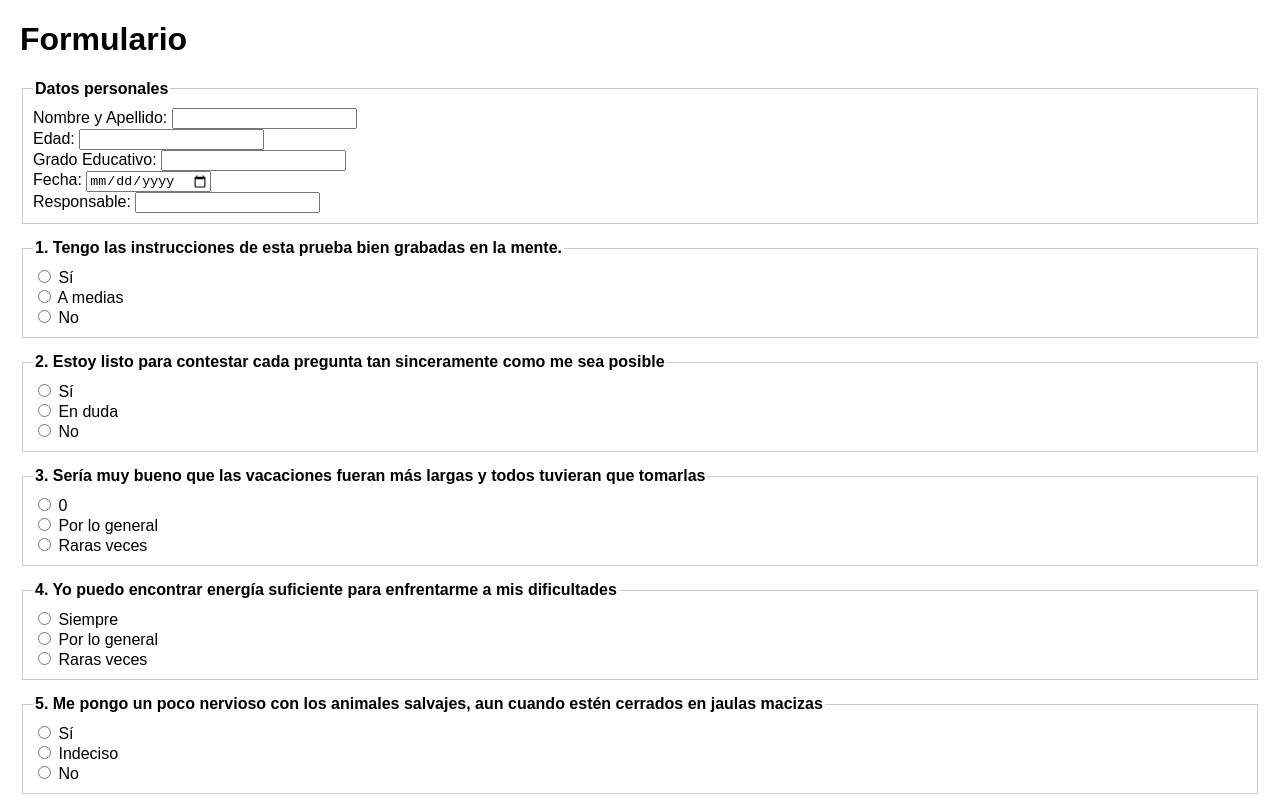
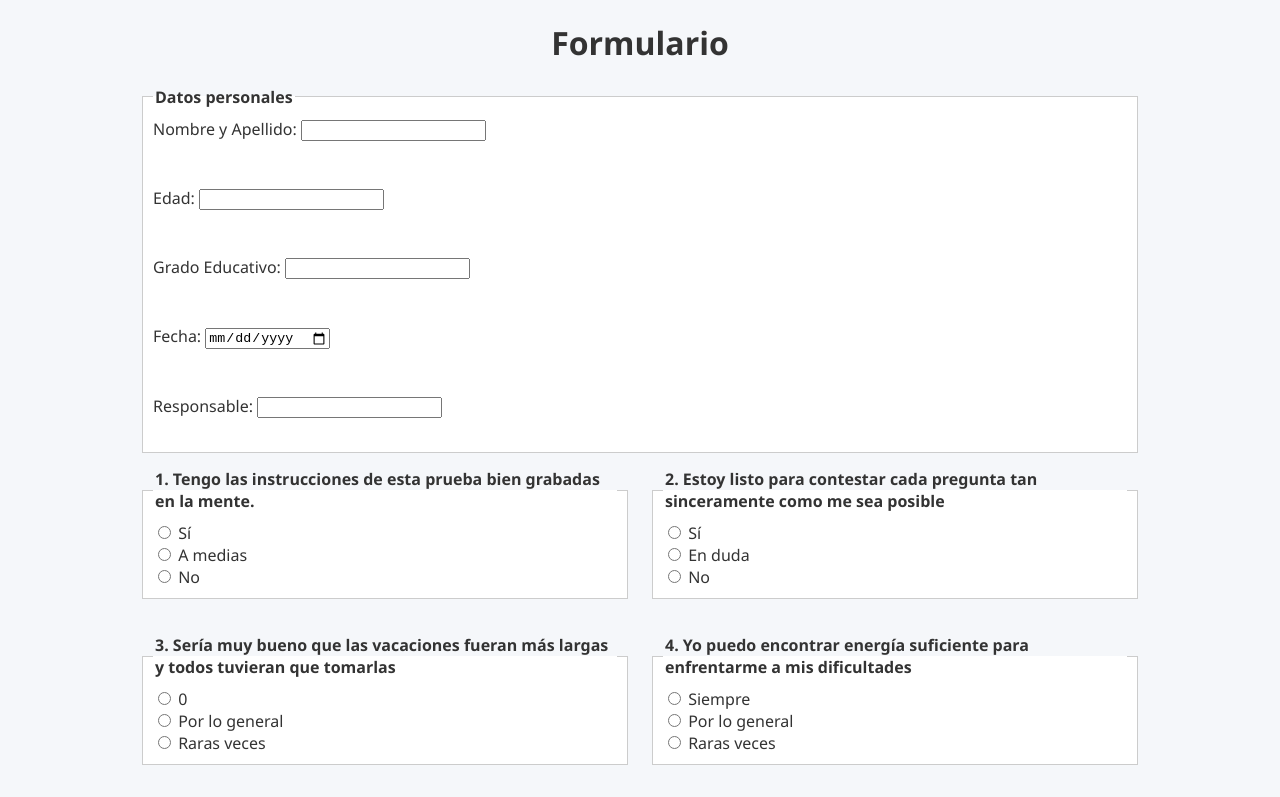
Before and after one commit to apariciocch/catello, a plain HTML site: page index.html in a window 1280 px wide. Shown: the top 797 px of the page. Drawn offline with Linux system fonts and the light colour scheme.

Commit message:
Improve form layout and styling

```diff
--- a/index.html
+++ b/index.html
@@ -8,7 +8,7 @@
 <body>
     <h1>Formulario</h1>
     <form id="survey-form">
-        <fieldset>
+        <fieldset class="personal-data">
             <legend>Datos personales</legend>
             <label>Nombre y Apellido:
                 <input type="text" name="nombre" required>
--- a/style.css
+++ b/style.css
@@ -1,12 +1,52 @@
 body {
-    font-family: Arial, sans-serif;
+    font-family: "Segoe UI", Tahoma, Geneva, Verdana, sans-serif;
     margin: 20px;
+    background-color: #f5f7fa;
+    color: #333;
 }
+
+h1 {
+    text-align: center;
+}
+
+form {
+    max-width: 1000px;
+    margin: auto;
+}
+
 fieldset {
     margin-bottom: 15px;
     padding: 10px;
     border: 1px solid #ccc;
+    background-color: #fff;
 }
+
 legend {
     font-weight: bold;
 }
+
+fieldset.personal-data label {
+    display: block;
+    margin-bottom: 1.5em;
+}
+
+#questions-container {
+    display: grid;
+    grid-template-columns: 1fr 1fr;
+    gap: 20px;
+}
+
+button[type="submit"] {
+    display: block;
+    margin: 20px auto;
+    padding: 10px 20px;
+    background-color: #007BFF;
+    color: #fff;
+    border: none;
+    border-radius: 4px;
+    cursor: pointer;
+}
+
+button[type="submit"]:hover {
+    background-color: #0056b3;
+}
```
